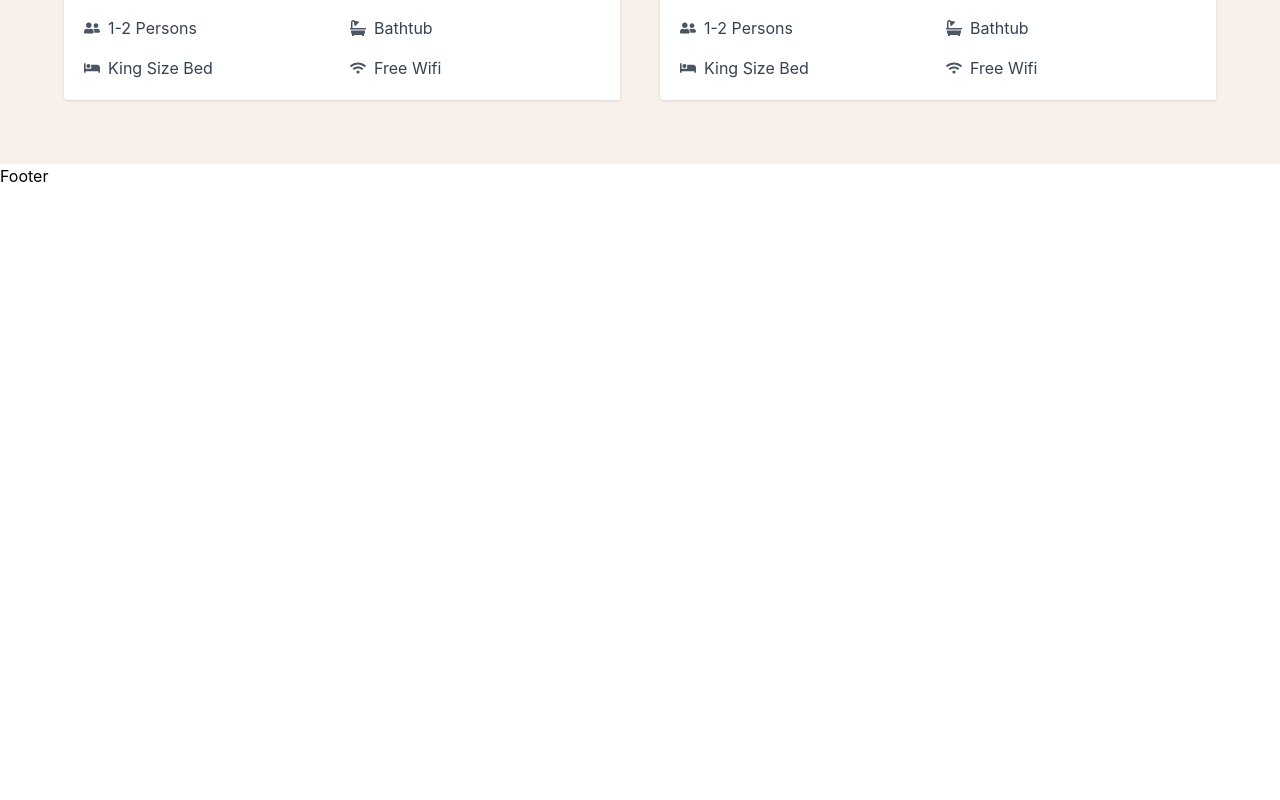
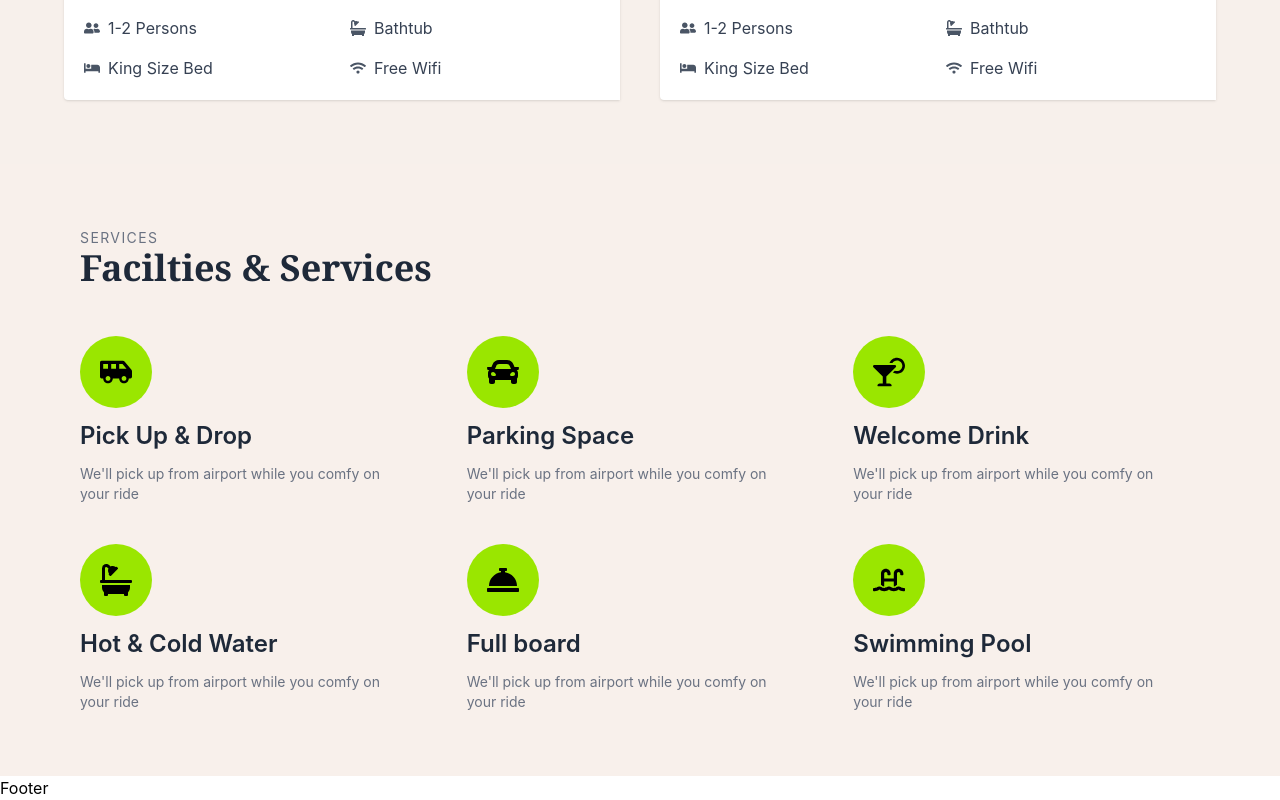
Before and after one commit to Mukhtarrahimi/Hotel-Reservation, a React app in the folder frontend/: page / in a window 1280 px wide. Shown: the part 2036-2836 px from the top of the page. Before the commit the page ends 2224 px from the top, so only its background shows below. Built offline with nearby package versions, Linux system fonts and the light colour scheme; the HTML template or start-up script is replaced by a standard one.

Commit message:
frontend: facility code desging

```diff
--- a/frontend/src/components/Facility.jsx
+++ b/frontend/src/components/Facility.jsx
@@ -43,18 +43,26 @@ const services = [
 
 function Facility() {
   return (
-    <div>
-      <div>
-        <div>
-          <p>Services</p>
-          <h2>Facilties & Services</h2>
+    <div className="bg-[#f8f0eb] py-16 px-4 md:px-20">
+      <div className="mx-auto max-w-7xl">
+        <div className="mb-12">
+          <p className="text-sm tracking-widest uppercase text-gray-500">
+            Services
+          </p>
+          <h2 className="text-4xl font-serif font-semibold text-gray-800">
+            Facilties & Services
+          </h2>
         </div>
-        <div>
+        <div className="grid md:grid-cols-3 sm:grid-cols-2 gap-10 ">
           {services.map((service, index) => (
-            <div key={index}>
-              <div>{service.icon}</div>
-              <h3>{service.title}</h3>
-              <p>{service.desc}</p>
+            <div key={index} className="flex flex-col items-start space-y-3">
+              <div className="bg-lime-400 rounded-full p-5 text-black">
+                {service.icon}
+              </div>
+              <h3 className="text-2xl font-semibold text-gray-800">
+                {service.title}
+              </h3>
+              <p className="text-gray-500 max-w-xs text-sm">{service.desc}</p>
             </div>
           ))}
         </div>
--- a/frontend/src/pages/Homepage.jsx
+++ b/frontend/src/pages/Homepage.jsx
@@ -1,12 +1,14 @@
 import React from "react";
 import Hero from "../components/Hero";
 import HotelList from "../components/HotelList";
+import Facility from '../components/Facility'
 
 function HomePage() {
   return (
     <div>
       <Hero />
       <HotelList />
+      <Facility/>
     </div>
   );
 }
```
